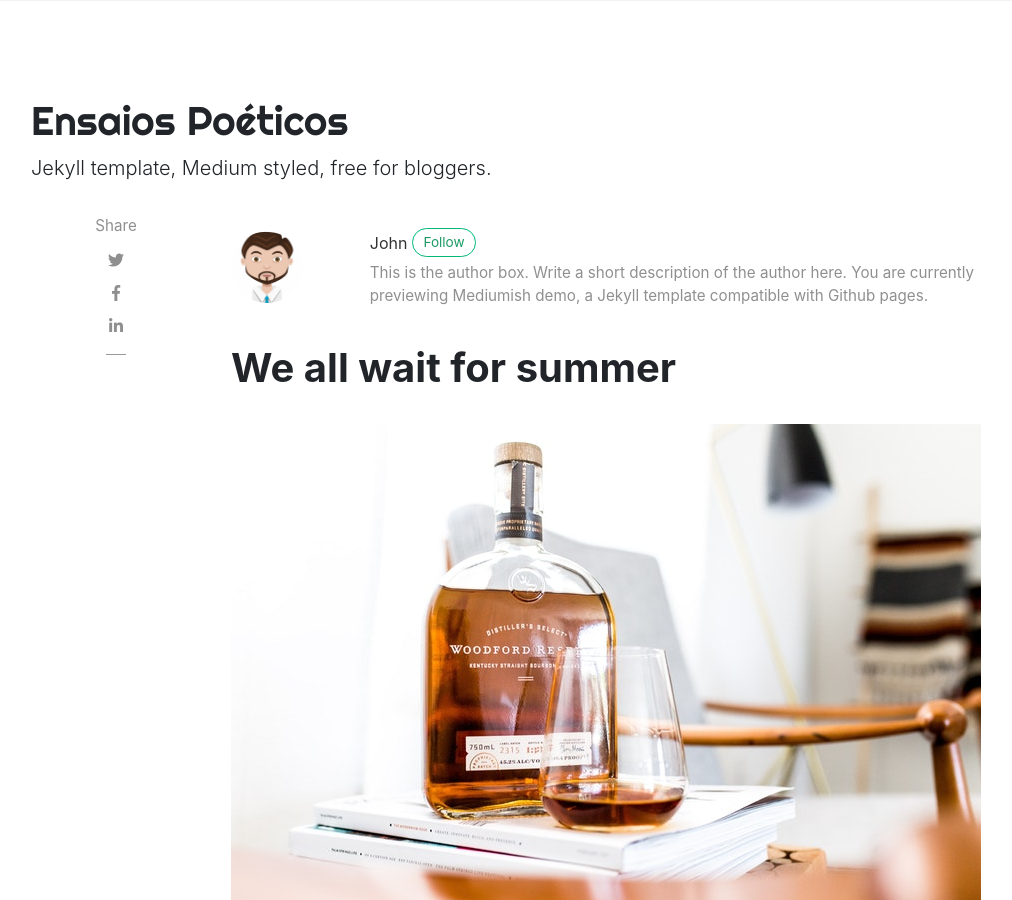
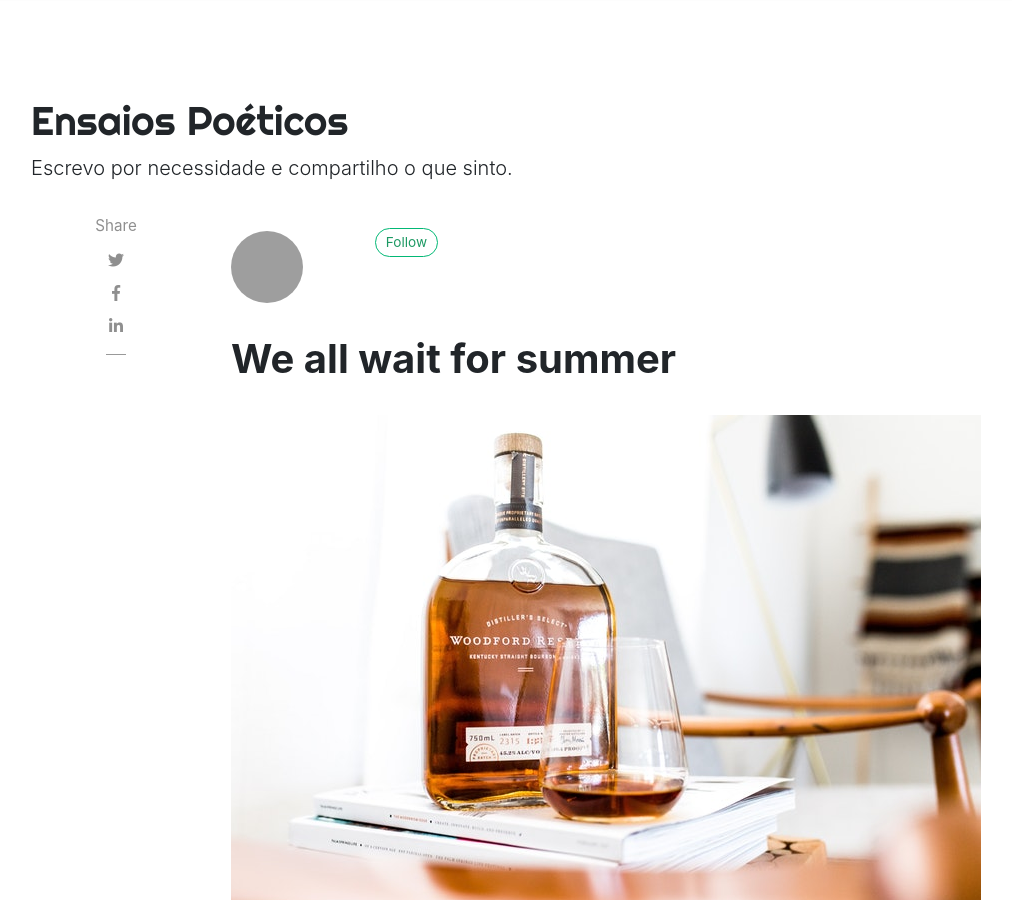
Before and after one commit to brunopulis/ensaiospoeticos, a Jekyll site: the page built from _posts/2018-01-12-we-all-wait-for-summer.md, in a window 1280 px wide and 900 px high. Shown: the whole window, without its empty margins (54-1066 px from the left). Built offline with Jekyll 4.4.1, drawn with Linux system fonts in a browser that asks for light colours; nearby versions of some CDN libraries; comment, search, counter and statistics services are not loaded; grey boxes are pictures that could not be loaded.

Commit message:
configure gitignore and config.yml

```diff
--- a/_config.yml
+++ b/_config.yml
@@ -1,15 +1,17 @@
 # Site
 name: "Ensaios Poéticos"
 title: "Ensaios Póeticos"
-description: "Jekyll template, Medium styled, free for bloggers."
+description: "Escrevo por necessidade e compartilho o que sinto."
 logo: "assets/images/logo.png"
 favicon: "assets/images/logo.png"
-baseurl: /mediumish-theme-jekyll
+baseurl:
 google_analytics: "UA-46278016-1"
-disqus: "demowebsite"
+disqus: "ensaiospoeticos"
 mailchimp-list: "https://wowthemes.us11.list-manage.com/subscribe/post?u=8aeb20a530e124561927d3bd8&amp;id=8c3d2d214b"
 include: ["_pages"]
 permalink: /:title/
+
+# YxCP5D9r5cZGkd
 
 # Authors
 authors:
@@ -18,18 +20,9 @@
     display_name: Bruno Pulis
     gravatar: e56154546cf4be74e393c62d1ae9f9d4
     email: bruno.pulis@gmail.com
-    web: https://www.wowthemes.net
-    twitter: https://twitter.com/wowthemesnet
+    web: https://brunopulis.com
+    twitter: https://twitter.com/obrunopulis
     description: "Author of Mediumish, a Bootstrap Medium styled template available for WordPress, HTML, Ghost and Jekyll. You are currently previewing Jekyll template demo."
-  john:
-    name: John
-    display_name: John
-    avatar: "assets/images/avatar.png"
-    gravatar: b1cc14991db7a456fcd761680bbc8f81
-    email: wowthemesnet@gmail.com
-    web: https://www.wowthemes.net
-    twitter: https://twitter.com/wowthemesnet
-    description: "This is the author box. Write a short description of the author here. You are currently previewing Mediumish demo, a Jekyll template compatible with Github pages."
 
 # Plugins
 plugins:
```
Also changed, not shown: assets/images/posts/rosa.jpg (added), 2 other files.
